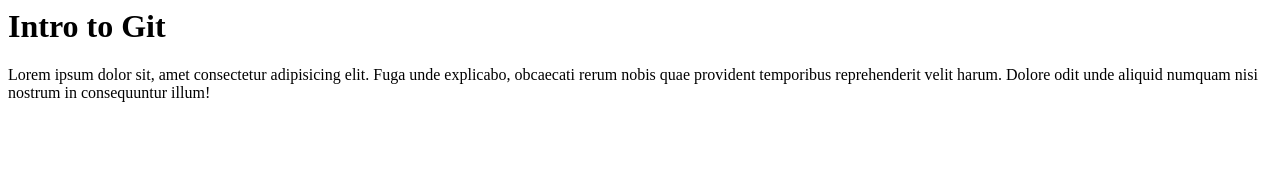
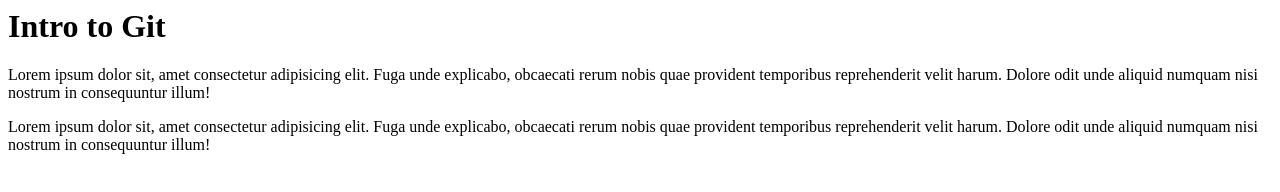
Before and after one commit to olami1190/special-octo-garbanzo, a plain HTML site: page index.html in a window 1280 px wide. Drawn offline with Linux system fonts and the light colour scheme.

Commit message:
adding second paragraph

```diff
--- a/index.html
+++ b/index.html
@@ -12,6 +12,11 @@
             Fuga unde explicabo, obcaecati rerum nobis quae provident temporibus
             reprehenderit velit harum. Dolore odit unde aliquid numquam nisi nostrum
             in consequuntur illum!</p>
+
+        <p>Lorem ipsum dolor sit, amet consectetur adipisicing elit.
+            Fuga unde explicabo, obcaecati rerum nobis quae provident temporibus
+            reprehenderit velit harum. Dolore odit unde aliquid numquam nisi nostrum
+            in consequuntur illum!</p>
     </div>
 
 
```
